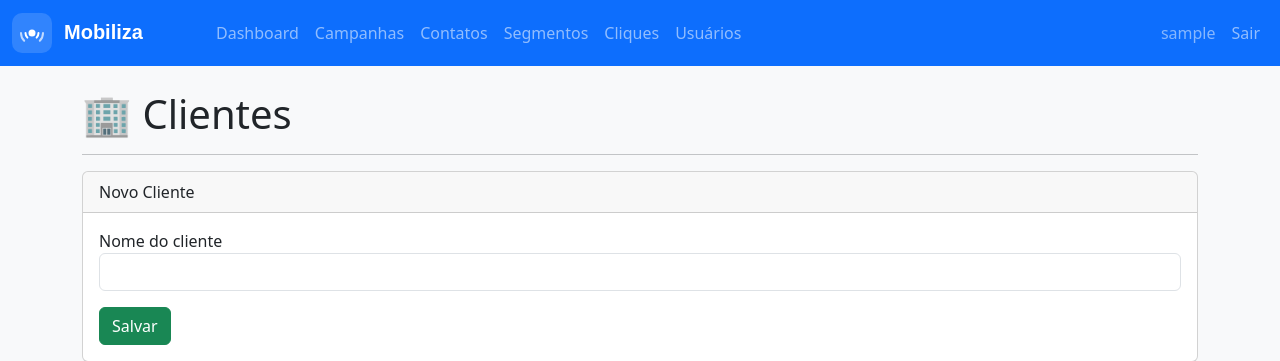
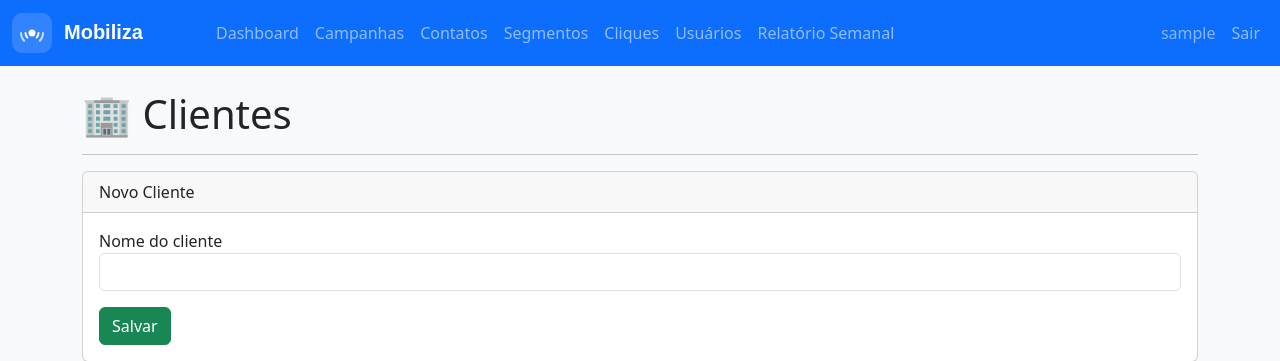
Before and after one commit to Vinimds77/Mobiliza, a Flask app: page /clientes in a window 1280 px wide. Shown: the top 361 px of the page. Run offline with Flask 3, Linux system fonts and the light colour scheme; the visitor is signed in with stand-in values (Sample User, id 1); data that the repository does not hold is empty.

Commit message:
Adiciona link Relatorio Semanal na navbar

```diff
--- a/templates/base.html
+++ b/templates/base.html
@@ -80,6 +80,10 @@
                     Usuários
                 </a>
 
+                <a class="nav-link" href="/relatorios/segmentos">
+                    Relatório Semanal
+                </a>
+
             </div>
 
             {% if cliente_atual %}
```
